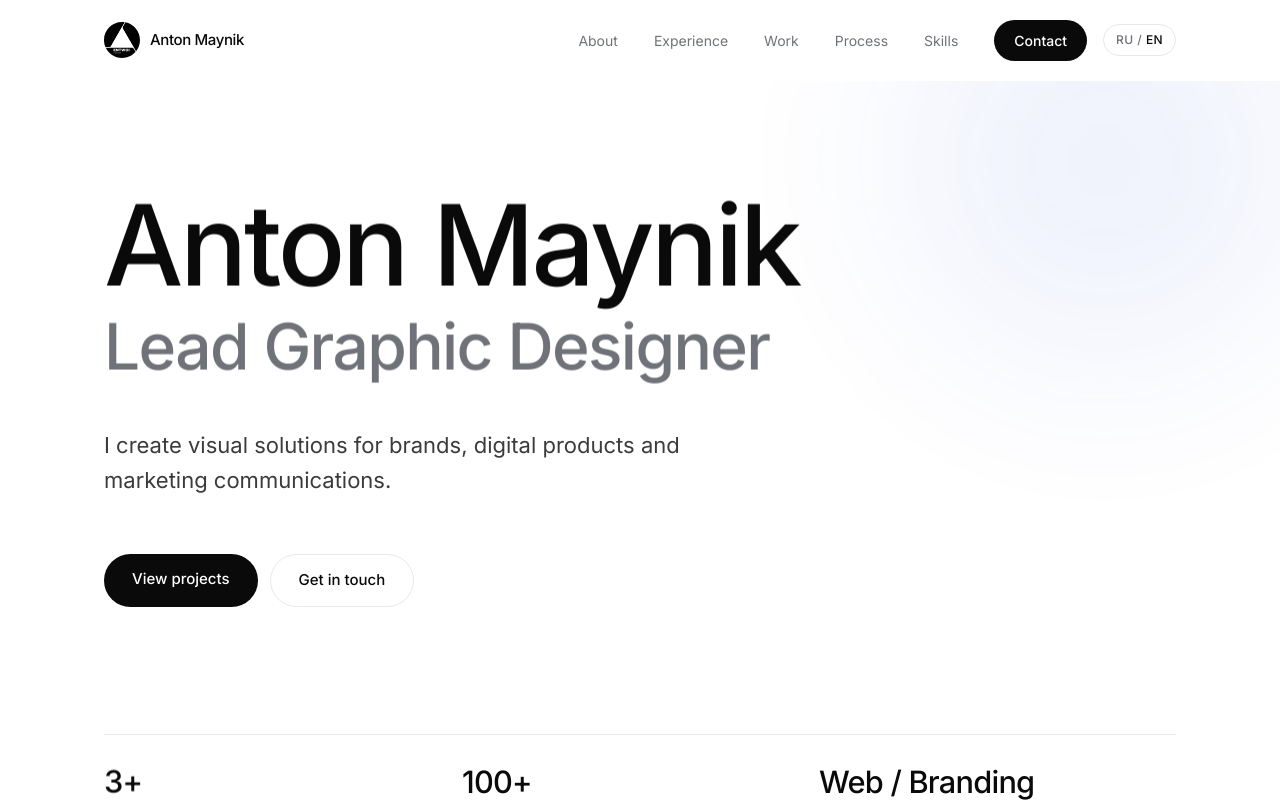
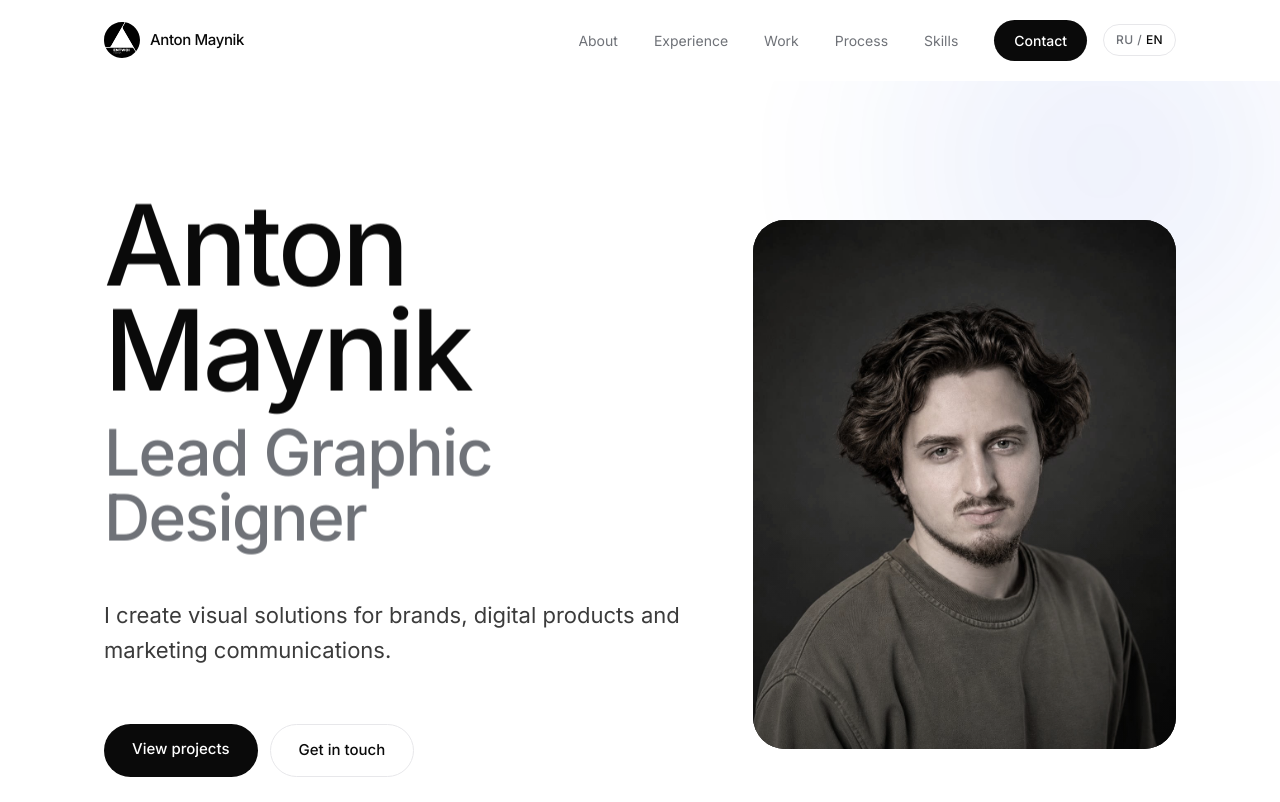
Before and after one commit to maynik98/portfolio, a Next.js app: page / in a window 1280 px wide. Shown: the top 802 px of the page. Built offline with nearby package versions, Linux system fonts and the light colour scheme.

Commit message:
Add portrait photo to Hero, lightly desaturated

```diff
--- a/src/components/sections/Hero.tsx
+++ b/src/components/sections/Hero.tsx
@@ -1,5 +1,6 @@
 "use client";
 
+import Image from "next/image";
 import Link from "next/link";
 import Reveal from "@/components/Reveal";
 import { getDictionary } from "@/lib/dictionary";
@@ -21,6 +22,8 @@ export default function Hero() {
       />
 
       <div className="relative mx-auto w-full max-w-6xl px-6 pb-20 pt-16 md:px-10 md:pb-32 md:pt-28">
+        <div className="grid gap-12 md:grid-cols-12 md:items-center md:gap-10">
+          <div className="md:col-span-7">
             <Reveal as="h1">
               <span className="block text-[clamp(2.75rem,9vw,7rem)] font-medium leading-[0.94] tracking-[-0.03em]">
                 Anton Maynik
@@ -50,6 +53,25 @@ export default function Hero() {
                 {t.hero.contact}
               </Link>
             </Reveal>
+          </div>
+
+          <Reveal as="div" delay={140} className="md:col-span-5">
+            <div className="relative mx-auto aspect-[4/5] w-full max-w-[22rem] overflow-hidden rounded-[2rem] bg-ink md:max-w-none">
+              <Image
+                src="/photo/anton.jpg"
+                alt="Anton Maynik"
+                fill
+                priority
+                sizes="(max-width: 768px) 88vw, 420px"
+                className="object-cover"
+              />
+              <div
+                aria-hidden
+                className="pointer-events-none absolute inset-0 bg-gradient-to-t from-ink/25 via-transparent to-transparent"
+              />
+            </div>
+          </Reveal>
+        </div>
 
         <dl className="mt-20 grid grid-cols-1 gap-px border-t border-hairline sm:grid-cols-3 md:mt-32">
           {t.hero.stats.map((stat, index) => (
```
Also changed, not shown: public/photo/anton.jpg (added). Lines whose indentation alone changed are shown as unchanged.
